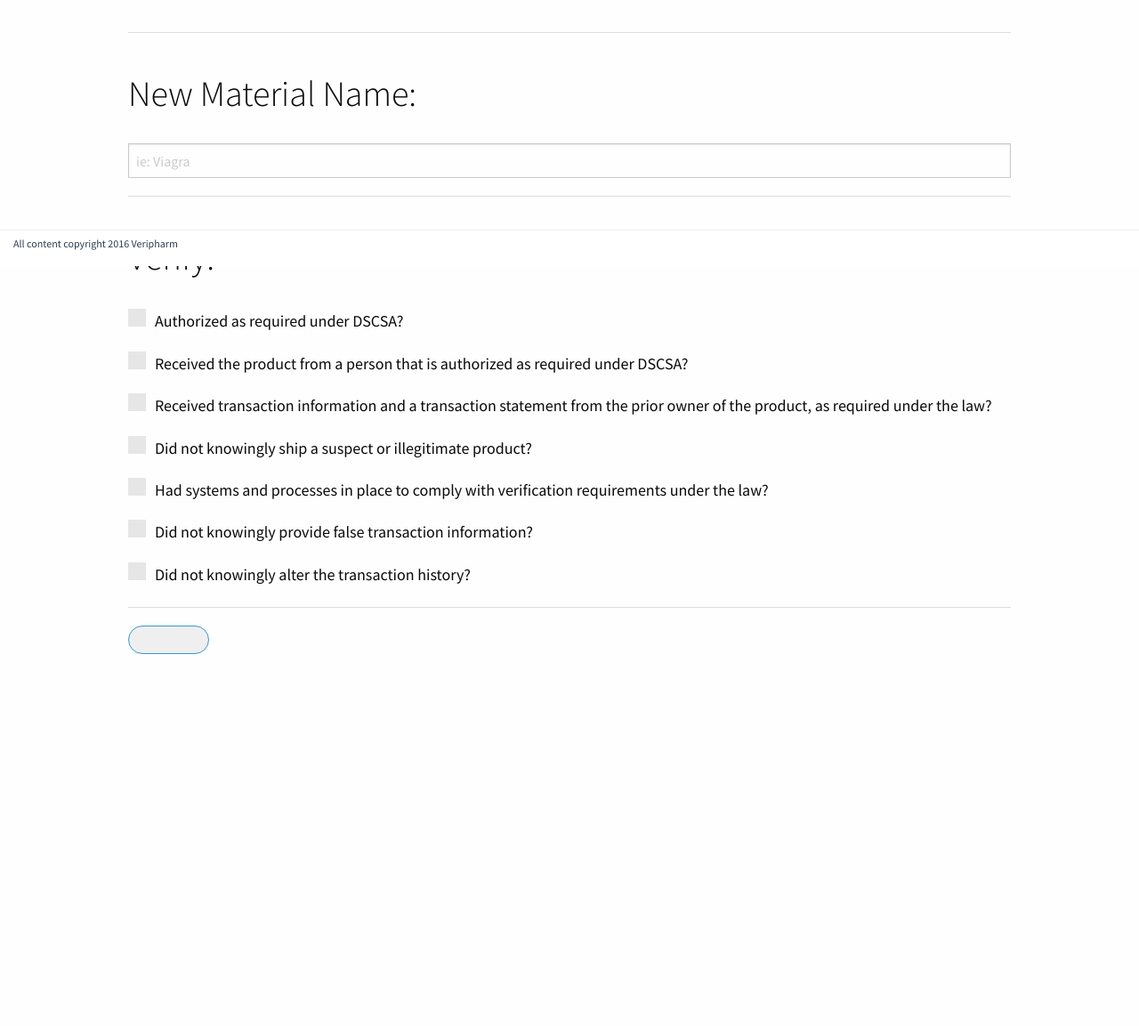
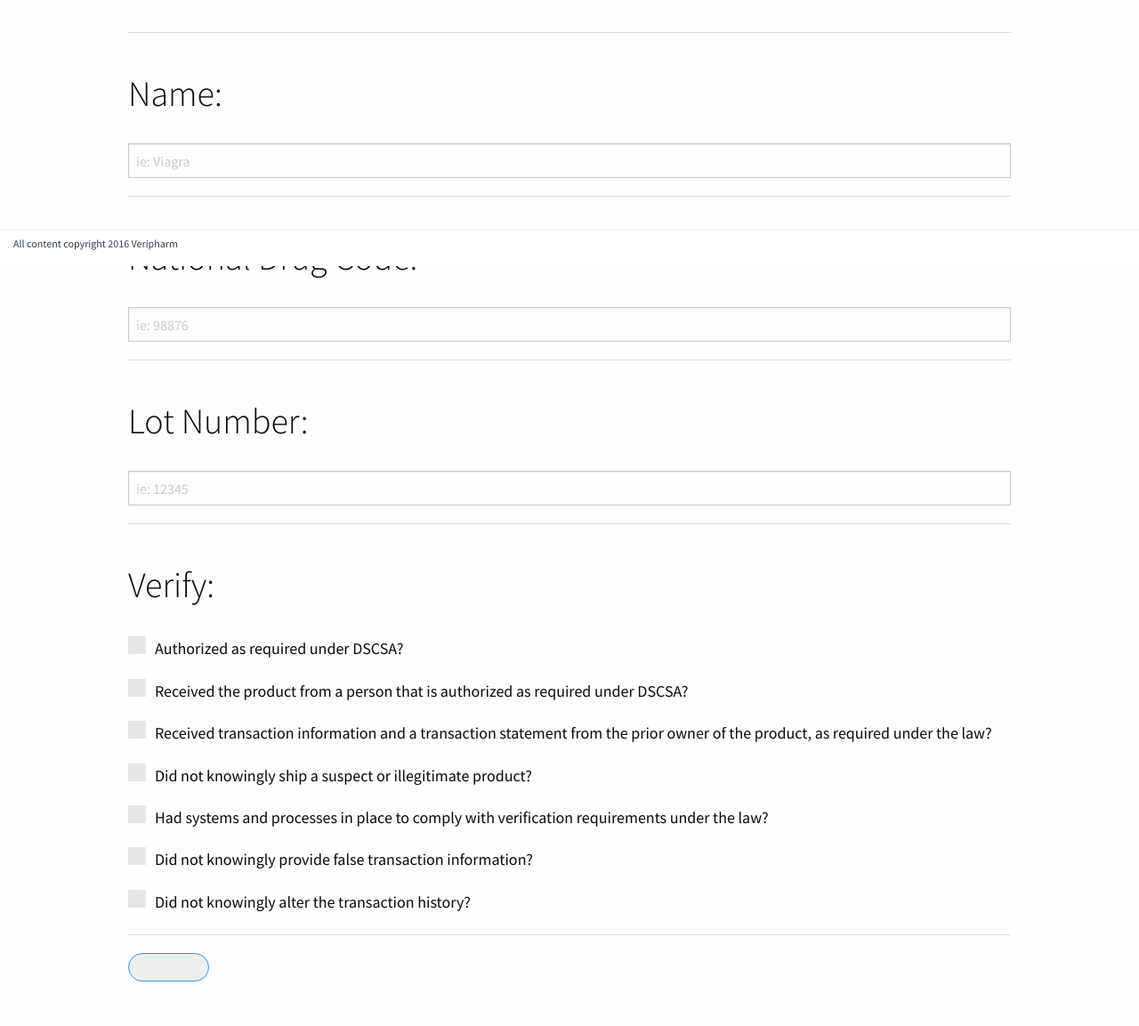
Before and after one commit to pooleja/drugtracker, a Node server app: page /create_transfer in a window 1280 px wide. Shown: the part 511-1664 px from the top of the page at 89% size. Before the commit the page ends 1246 px from the top, so only its background shows below. Run offline with Node 20, Linux system fonts and the light colour scheme; a user stored in the database is signed in; tables that the repository leaves empty hold one stand-in row (values such as "Sample post"); some libraries are stand-ins or nearby versions.

Commit message:
Fix bugs with form

```diff
--- a/routes/index.js
+++ b/routes/index.js
@@ -25,7 +25,7 @@ router.get('/', function (req, res) {
     if(foundMaterials)
       ret = foundMaterials;
 
-    Transfer.find({}, function(err, foundTransfers){
+    Transfer.find({fromUserId: req.user.id}, function(err, foundTransfers){
 
       var retTransfers = [];
       var retTransferNames = [];
@@ -250,7 +250,12 @@ router.post("/create_transfer", function(req, res){
   var targetUserId = req.body.targetUser;
 
   // Create new material and assign to user
-  var m = new Material({name:newMaterialName, ownerId: targetUserId, stageId: getNextStage(req.user.stageId)});
+  var m = new Material({name:newMaterialName,
+    nationalDrugCode: req.body.nationalDrugCode,
+    lotNumber: req.body.lotNumber,
+    ownerId: targetUserId,
+    stageId: getNextStage(req.user.stageId)
+  });
   m.save();
 
   // Create new transfer
--- a/views/submit.ejs
+++ b/views/submit.ejs
@@ -40,8 +40,8 @@
 				<div class="control-group">
 					<% if (materials){ %>
 						<% for(var i=0; i < materials.length; i++) { %>
-							<label class="control control--checkbox" name="sourceMaterials" value="<%= materials[i]._id %>"><%= materials[i].name %>
-								<input type="checkbox"/>
+							<label class="control control--checkbox"><%= materials[i].name %>
+								<input type="checkbox" name="sourceMaterials" value="<%= materials[i]._id %>"/>
 								<div class="control__indicator"></div>
 							</label>
 						<% } %>
@@ -57,8 +57,14 @@
 					<% } %>
 				</select>
 				<hr>
-				<h1 class="pad-20">New Material Name:</h1>
+				<h1 class="pad-20">Name:</h1>
 				<input type="text" name="materialName" placeholder="ie: Viagra"/>
+				<hr>
+				<h1 class="pad-20">National Drug Code:</h1>
+				<input type="text" name="nationalDrugCode" placeholder="ie: 98876"/>
+				<hr>
+				<h1 class="pad-20">Lot Number:</h1>
+				<input type="text" name="lotNumber" placeholder="ie: 12345"/>
 				<hr>
 				<h1 class="pad-20">Verify:</h1>
 				<div class="control-group">
```
